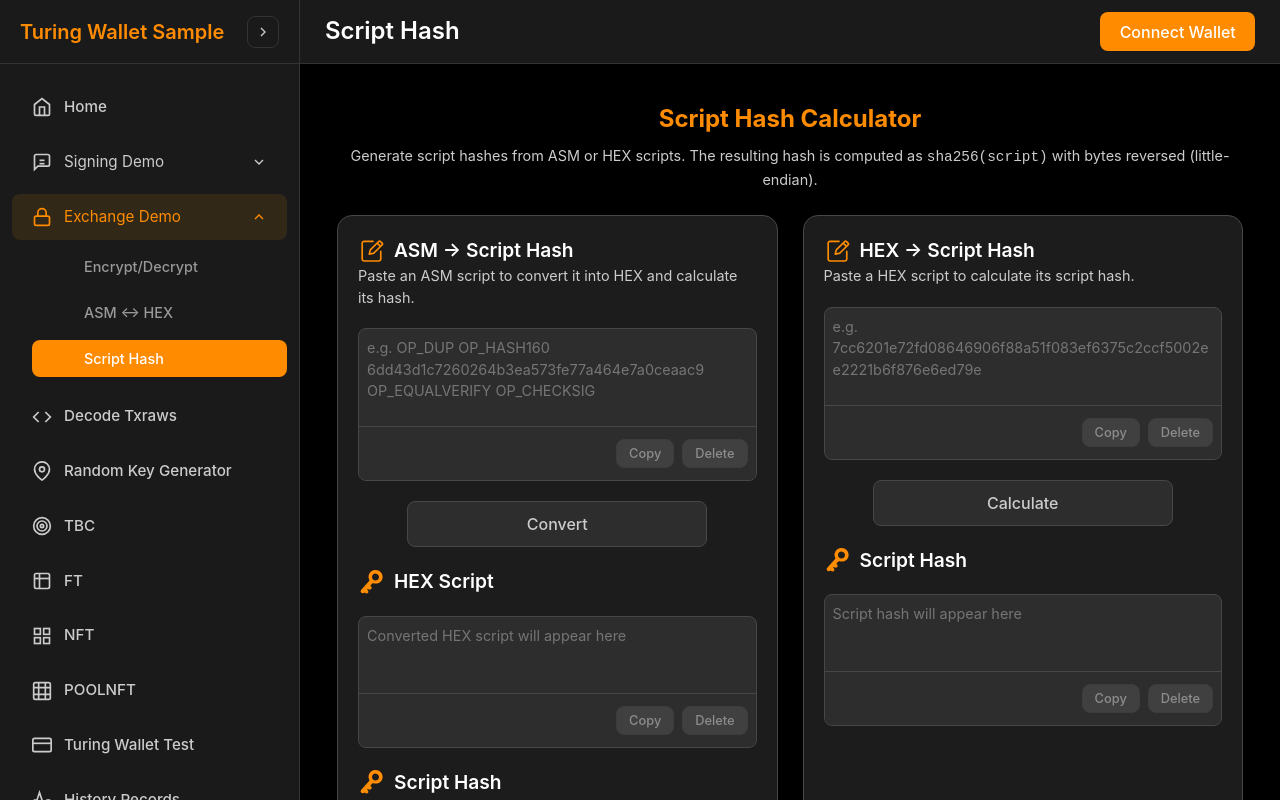
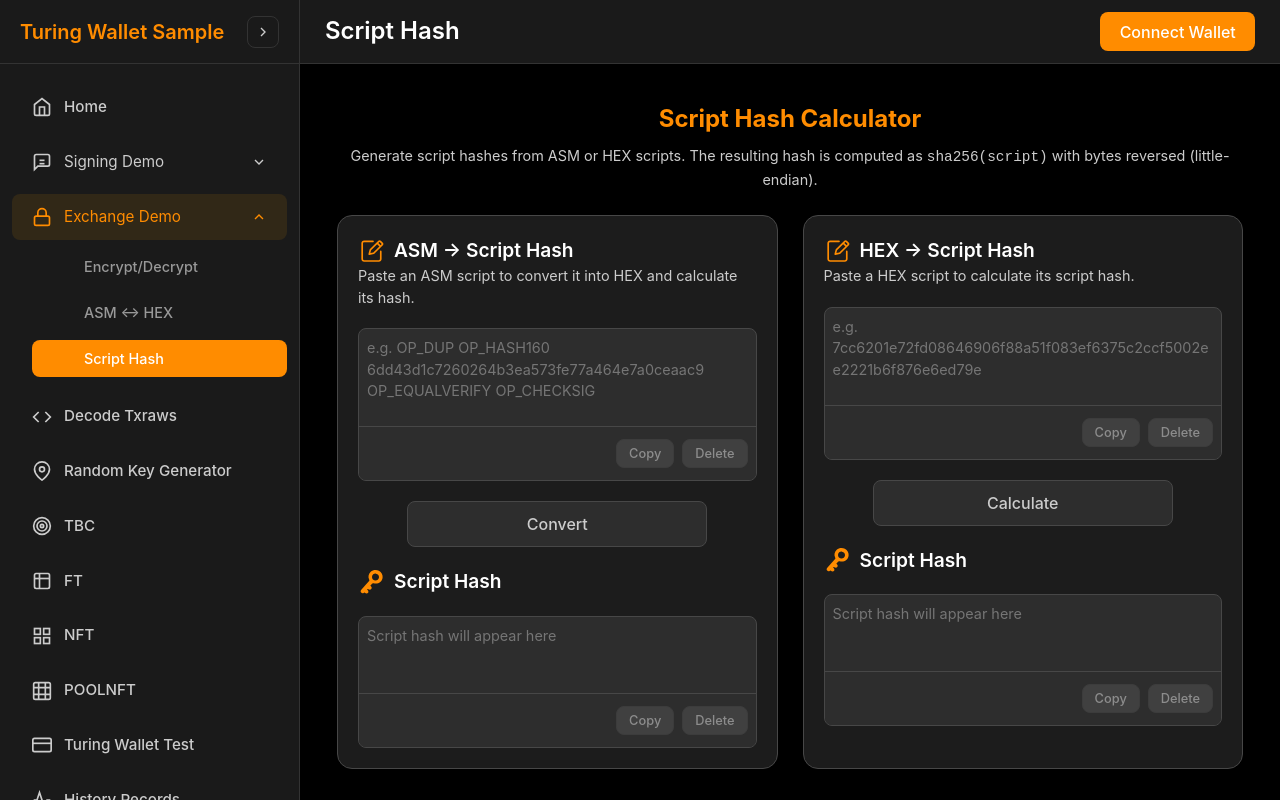
Before and after one commit to LoongYearMeta/turing-wallet-sample-new, a Vue app: page /exchange/calc-hex in a window 1280 px wide. Shown: the top 800 px of the page. Built offline with nearby package versions, Linux system fonts and the light colour scheme.

Commit message:
[del]去除asm->hex中间转换的回显

```diff
--- a/src/views/exchange/calcHex.vue
+++ b/src/views/exchange/calcHex.vue
@@ -53,34 +53,7 @@
 						<span v-else>Convert</span>
 					</button>
 				</div>
-				<div class="msg-form-header">
-					<div class="msg-form-title">
-						<svg
-							t="1762506088732"
-							class="icon"
-							viewBox="0 0 1024 1024"
-							version="1.1"
-							xmlns="http://www.w3.org/2000/svg"
-							p-id="21589"
-							width="28"
-							height="28"
-						>
-							<path
-								d="M464.896 134.912c78.848-71.5776 200.192-86.4768 297.5232-36.352 98.5088 50.7904 152.6272 151.4496 137.4208 255.6416-23.04 156.3136-169.3184 247.9616-329.0112 204.7488-25.0368-6.7584-42.2912-3.7376-58.0608 17.2032-18.8928 25.088-41.216 47.9232-62.8736 72.704 9.3184 8.704 16.64 15.1552 23.552 21.8112 33.3824 32.5632 37.5296 70.2464 11.0592 101.0688-25.7536 30.0032-66.56 33.1264-104.8576 7.3216-16.1792-11.0592-32-29.2864-44.544 2.6624 51.0976 58.0608 59.392 90.6752 31.6928 123.1872-29.2864 34.2528-65.536 31.5904-133.8368-10.752-3.6864 2.2528-8.0384 4.4544-12.032 7.2192-41.984 28.672-76.8 28.416-104.2432-1.024-28.4672-30.464-27.8528-68.608 4.3008-105.0624a23307.264 23307.264 0 0 1 276.736-310.1696c20.736-22.6816 22.528-39.7824 9.0112-66.9184C359.2192 322.2528 384 208.4864 464.896 134.912z m193.4336 71.168c-70.0416-9.9328-134.656 36.9152-144.384 104.7552-10.2912 70.4512 38.8608 138.2912 107.2128 148.5824 70.656 10.6496 135.0656-37.5808 145.664-109.056 10.7008-73.3696-34.56-133.4272-108.544-144.2304z"
-								fill="#ff8c01"
-								p-id="21590"
-							></path>
-						</svg>
-						<span>HEX Script</span>
-					</div>
-				</div>
-				<MyTextarea
-					v-model="asmHexResult"
-					placeholder="Converted HEX script will appear here"
-					:readonly="false"
-					:copyable="true"
-					:deletable="true"
-				/>
+
 				<div class="msg-form-header">
 					<div class="msg-form-title">
 						<svg
```
